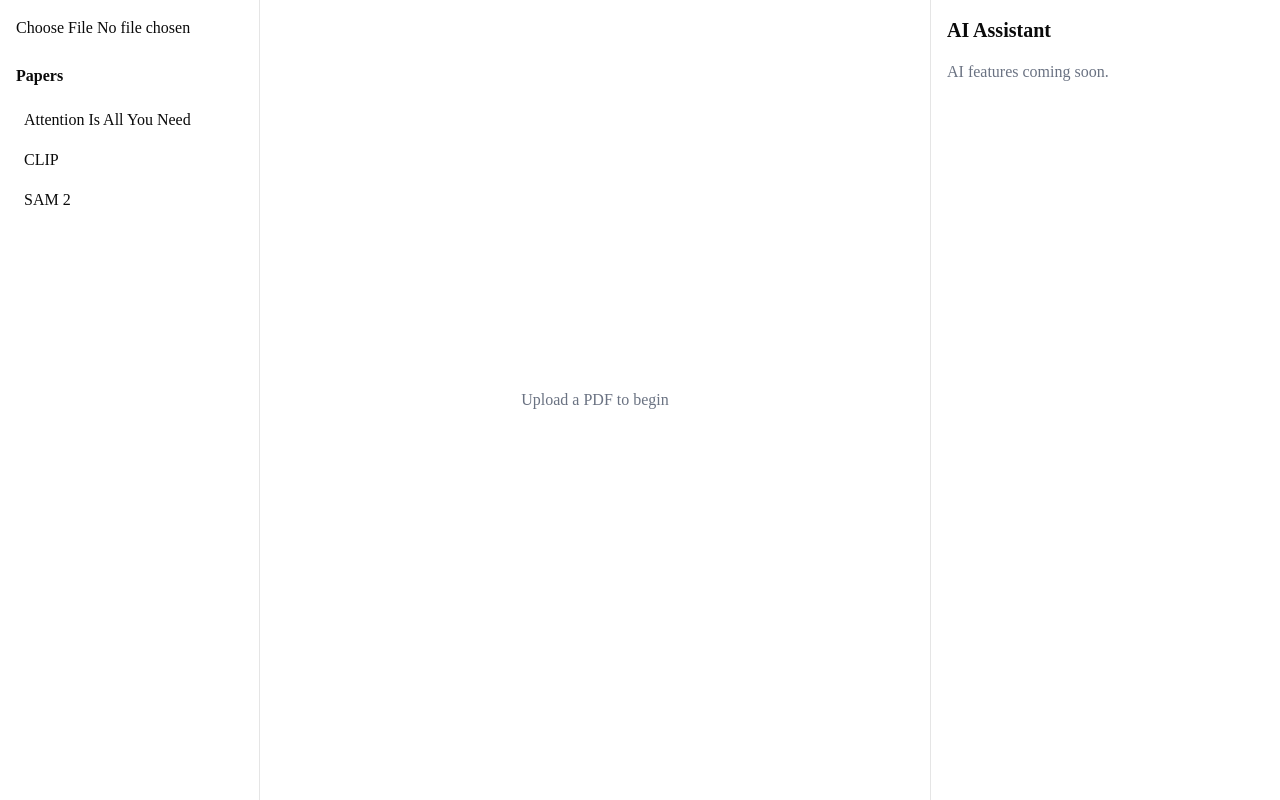
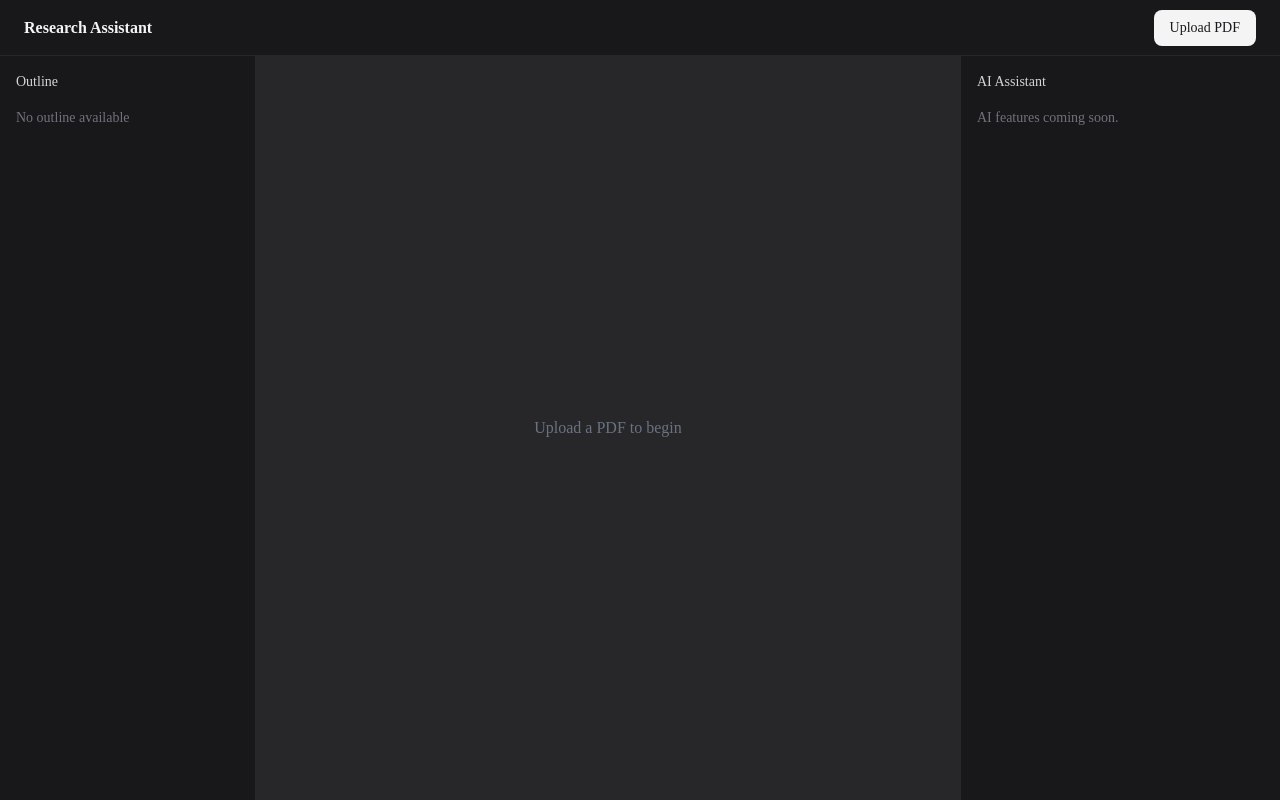
Before and after one commit to abdallahk02/research-assistant, a Next.js app in the folder frontend/: page / in a window 1280 px wide. Built offline with nearby package versions, Linux system fonts and the light colour scheme.

Commit message:
UI structure and clean up

```diff
--- a/frontend/src/app/layout.tsx
+++ b/frontend/src/app/layout.tsx
@@ -27,7 +27,7 @@ export default function RootLayout({
       lang="en"
       className={`${geistSans.variable} ${geistMono.variable} h-full antialiased`}
     >
-      <body className="min-h-full flex flex-col">{children}</body>
+      <body className="h-screen">{children}</body>
     </html>
   );
 }
--- a/frontend/src/app/page.tsx
+++ b/frontend/src/app/page.tsx
@@ -1,32 +1,33 @@
 "use client";
 
 import { useState } from "react";
-import PaperSidebar from "@/features/pdf/components/PaperSidebar";
-import PdfViewer from "@/features/pdf/components/PdfViewer";
-import PdfToolbar from "@/features/pdf/components/PdfToolbar";
-import UploadButton from "@/features/pdf/components/UploadButton";
-import AiPanel from "@/features/pdf/components/AiPanel";
 import PdfWorkspace from "@/features/pdf/components/PdfWorkspace";
 
 export default function Home() {
   const [fileUrl, setFileUrl] = useState<string | null>(null);
 
-  <PdfWorkspace file={fileUrl} />
+  function handleUpload(event: React.ChangeEvent<HTMLInputElement>) {
+    const file = event.target.files?.[0];
+
+    if (!file) {
+      return;
+    }
+
+    if (file.type !== "application/pdf") {
+      alert("Please select a PDF file.");
+      return;
+    }
+
+    const url = URL.createObjectURL(file);
+    setFileUrl(url);
+  }
 
   return (
-    <div className="grid grid-cols-[260px_1fr_350px] h-screen">
-      <aside className="border-r p-4">
-        <UploadButton onUpload={setFileUrl} />
-        <PaperSidebar />
-      </aside>
-
-      <main className="flex flex-col">
-        <PdfViewer file={fileUrl} />
-      </main>
-
-      <aside className="border-l p-4">
-        <AiPanel />
-      </aside>
-    </div>
+    <main className="h-screen w-screen overflow-hidden">
+      <PdfWorkspace
+        file={fileUrl}
+        onUpload={handleUpload}
+      />
+    </main>
   );
 }
--- a/frontend/src/features/pdf/components/PdfViewerClient.tsx
+++ b/frontend/src/features/pdf/components/PdfViewerClient.tsx
@@ -1,6 +1,6 @@
 "use client";
 
-import { useEffect, useState } from "react";
+import { useEffect, useRef, useState } from "react";
 import { Document, Page, pdfjs } from "react-pdf";
 import PdfToolbar from "./PdfToolbar";
 
@@ -18,6 +18,9 @@ export default function PdfViewerClient({ file }: Props) {
   const [numPages, setNumPages] = useState<number | null>(null);
   const [loading, setLoading] = useState(false);
   const [error, setError] = useState<string | null>(null);
+  const containerRef = useRef<HTMLDivElement | null>(null);
+  const [containerWidth, setContainerWidth] = useState(700);
+  const pageWidth = Math.min(containerWidth, 900);
 
   function onDocumentLoadSuccess({
     numPages,
@@ -35,6 +38,33 @@ export default function PdfViewerClient({ file }: Props) {
     setLoading(false);
     setError("Unable to load PDF.");
   }
+
+  useEffect(() => {
+    const container = containerRef.current;
+
+    if (!container) {
+      return;
+    }
+
+    const observer = new ResizeObserver((entries) => {
+      const entry = entries[0];
+
+      if (!entry) {
+        return;
+      }
+
+      const availableWidth = entry.contentRect.width;
+
+      // Leave room for padding around the PDF.
+      setContainerWidth(Math.max(320, availableWidth - 64));
+    });
+
+    observer.observe(container);
+
+    return () => {
+      observer.disconnect();
+    };
+  }, []);
 
   if (!file) {
     return (
@@ -59,26 +89,27 @@ export default function PdfViewerClient({ file }: Props) {
         </div>
       )}
 
-      <div className="flex flex-col items-center p-6">
+      <div
+        ref={containerRef}
+        className="flex min-h-full w-full justify-center px-8 py-8"
+      >
         <Document
           file={file}
           onLoadSuccess={onDocumentLoadSuccess}
           onLoadError={onDocumentLoadError}
-          loading={
-            <div>
-              Loading document...
-            </div>
-          }
+          loading={<div>Loading document...</div>}
           onSourceSuccess={() => setLoading(true)}
+          className="flex flex-col items-center"
         >
           {numPages &&
             Array.from({ length: numPages }, (_, index) => (
               <div
                 key={index + 1}
-                className="mb-8 rounded-lg shadow-2xl">
+                className="mb-8 overflow-hidden rounded-md bg-white shadow-2xl"
+              >
                 <Page
                   pageNumber={index + 1}
-                  width={700}
+                  width={pageWidth}
                 />
               </div>
             ))}
--- a/frontend/src/features/pdf/components/PdfWorkspace.tsx
+++ b/frontend/src/features/pdf/components/PdfWorkspace.tsx
@@ -4,42 +4,57 @@ import PdfViewer from "./PdfViewer";
 
 type Props = {
   file: string | null;
+  onUpload: (event: React.ChangeEvent<HTMLInputElement>) => void;
 };
 
-export default function PdfWorkspace({ file }: Props) {
+export default function PdfWorkspace({
+  file,
+  onUpload,
+}: Props) {
   return (
-    <div className="flex h-full flex-col">
-      <header className="h-14 border-b flex items-center px-6">
-        Research Assistant
+    <div className="flex h-full w-full flex-col bg-zinc-950 text-zinc-100">
+      <header className="flex h-14 shrink-0 items-center justify-between border-b border-zinc-800 bg-zinc-900 px-6">
+        <h1 className="font-semibold">
+          Research Assistant
+        </h1>
+
+        <label className="cursor-pointer rounded-md bg-zinc-100 px-4 py-2 text-sm font-medium text-zinc-900 hover:bg-white">
+          Upload PDF
+
+          <input
+            type="file"
+            accept="application/pdf"
+            onChange={onUpload}
+            className="hidden"
+          />
+        </label>
       </header>
-      {/* Toolbar area */}
-      <div className="border-b p-4">
-        Research Assistant
-      </div>
 
+      <div className="flex min-h-0 flex-1 overflow-hidden">
+        <aside className="w-64 shrink-0 border-r border-zinc-800 bg-zinc-900 p-4">
+          <h2 className="text-sm font-medium text-zinc-300">
+            Outline
+          </h2>
 
-      {/* Main workspace */}
-      <div className="flex flex-1 overflow-hidden">
-
-        {/* Left sidebar */}
-        <aside className="w-64 border-r p-4">
-          Outline
+          <p className="mt-4 text-sm text-zinc-500">
+            No outline available
+          </p>
         </aside>
 
-
-        {/* PDF area */}
-        <main className="flex-1 overflow-auto">
+        <main className="min-w-0 flex-1 overflow-y-auto bg-zinc-800">
           <PdfViewer file={file} />
         </main>
 
+        <aside className="w-80 shrink-0 border-l border-zinc-800 bg-zinc-900 p-4">
+          <h2 className="text-sm font-medium text-zinc-300">
+            AI Assistant
+          </h2>
 
-        {/* AI panel */}
-        <aside className="w-80 border-l p-4">
-          AI Assistant
+          <p className="mt-4 text-sm text-zinc-500">
+            AI features coming soon.
+          </p>
         </aside>
-
       </div>
-
     </div>
   );
 }
```
